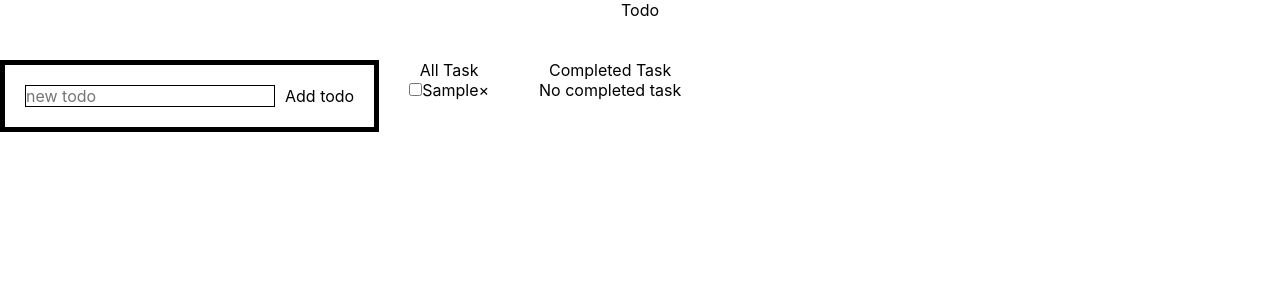
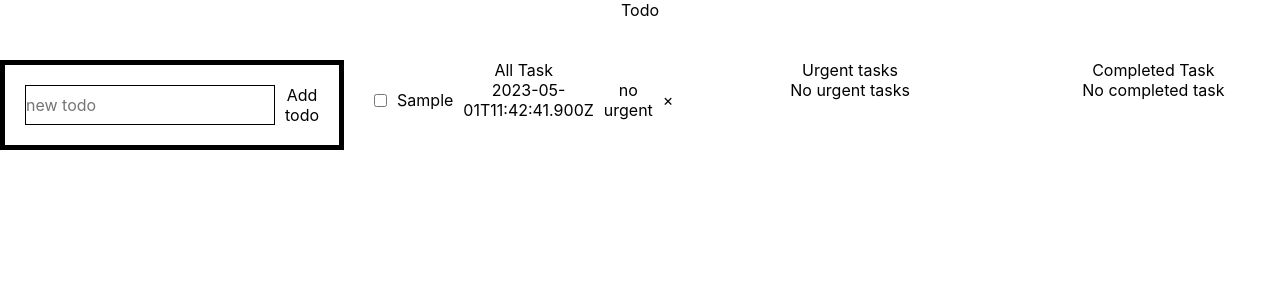
Before and after one commit to Volodymyr-bart/todo, a React (Create React App) app: page / in a window 1280 px wide. Both pictures are taken after typing "Sample" into the empty fields and a click on the button "Add todo". Shown: the top 300 px of the page. Built offline with nearby package versions, Linux system fonts and the light colour scheme.

Commit message:
add some functionals

```diff
--- a/src/components/TodoItem.tsx
+++ /dev/null
@@ -1,29 +0,0 @@
-import { FC } from "react";
-// import { useAppDispatch } from "../hooks";
-
-import store from "../store/store";
-import { toggleComplete, removeTodo } from "../store/Todo/todoSlice";
-
-interface TodoItemProps {
-  id: string;
-  title: string;
-  completed: boolean;
-}
-
-const TodoItem: FC<TodoItemProps> = ({ id, title, completed }) => {
-  // const dispatch = useAppDispatch();
-
-  return (
-    <li>
-      <input
-        type="checkbox"
-        checked={completed}
-        onChange={() => store.dispatch(toggleComplete(id))}
-      />
-      <span>{title}</span>
-      <span onClick={() => store.dispatch(removeTodo(id))}>&times;</span>
-    </li>
-  );
-};
-
-export default TodoItem;
--- /dev/null
+++ b/src/components/TodoItem/TodoItem.styled.tsx
@@ -0,0 +1,11 @@
+import styled from "styled-components";
+
+const Item = styled.li`
+  display: grid;
+  grid-template-columns: 0.5fr 2fr 2fr 1fr 0.5fr;
+  gap: 10px;
+  align-items: center;
+  justify-content: center;
+`;
+
+export default Item;
--- /dev/null
+++ b/src/components/TodoItem/TodoItem.tsx
@@ -0,0 +1,49 @@
+import { FC } from "react";
+// import { useAppDispatch } from "../hooks";
+
+import { AppDispatch } from "../../store/store";
+import {
+  toggleComplete,
+  removeTodo,
+  toggleUrgentTodo,
+} from "../../store/Todo/todoSlice";
+import Item from "./TodoItem.styled";
+import { useDispatch } from "react-redux";
+
+interface TodoItemProps {
+  id: string;
+  title: string;
+  completed: boolean;
+  urgent: boolean;
+  createData: string;
+}
+
+const TodoItem: FC<TodoItemProps> = ({
+  id,
+  title,
+  completed,
+  createData,
+  urgent,
+}) => {
+  const dispatch: AppDispatch = useDispatch();
+
+  return (
+    <Item>
+      <input
+        type="checkbox"
+        checked={completed}
+        onChange={() => dispatch(toggleComplete(id))}
+      />
+      <span>{title}</span>
+      <span>{createData}</span>
+      {urgent ? (
+        <span onClick={() => dispatch(toggleUrgentTodo(id))}>urgent</span>
+      ) : (
+        <span onClick={() => dispatch(toggleUrgentTodo(id))}>no urgent</span>
+      )}
+      <span onClick={() => dispatch(removeTodo(id))}>&times;</span>
+    </Item>
+  );
+};
+
+export default TodoItem;
--- a/src/components/TodoList/TodoList.styled.tsx
+++ b/src/components/TodoList/TodoList.styled.tsx
@@ -1,6 +1,12 @@
 import styled from "styled-components";
 
 export const BlockTasks = styled.div`
+  display: grid;
+  grid-template-columns: repeat(3, 1fr);
+  gap: 50px;
+`;
+export const List = styled.ul`
   display: flex;
-  gap:50px;
+  flex-direction: column;
+  gap: 20px;
 `;
--- a/src/components/TodoList/TodoList.tsx
+++ b/src/components/TodoList/TodoList.tsx
@@ -1,32 +1,45 @@
 import { useSelector } from "react-redux";
 import { useAppSelector } from "../../hooks";
-import TodoItem from "../TodoItem";
-import { getCompletedTasks } from "../../store/Todo/selectors";
-import { BlockTasks } from "./TodoList.styled";
+import TodoItem from "../TodoItem/TodoItem";
+import { getCompletedTasks, getUrgentTasks } from "../../store/Todo/selectors";
+import { BlockTasks, List } from "./TodoList.styled";
 
 const TodoList = () => {
   const todos = useAppSelector((state) => state.todos.list);
   const completedTasks = useSelector(getCompletedTasks);
+  const urgentTasks = useSelector(getUrgentTasks);
 
   return (
     <BlockTasks>
       <div>
         <h2>All Task</h2>
-        <ul>
-          {todos.map((todo) => (
-            <TodoItem key={todo.id} {...todo} />
-          ))}
-        </ul>
+        <List>
+          {todos?.length ? (
+            todos.map((todo) => <TodoItem key={todo.id} {...todo} />)
+          ) : (
+            <>No task</>
+          )}
+        </List>
+      </div>
+      <div>
+        <h2>Urgent tasks</h2>
+        <List>
+          {urgentTasks?.length ? (
+            urgentTasks.map((todo) => <TodoItem key={todo.id} {...todo} />)
+          ) : (
+            <>No urgent tasks</>
+          )}
+        </List>
       </div>
       <div>
         <h2>Completed Task</h2>
-        <ul>
+        <List>
           {completedTasks?.length ? (
             completedTasks.map((todo) => <TodoItem key={todo.id} {...todo} />)
           ) : (
             <>No completed task</>
           )}
-        </ul>
+        </List>
       </div>
     </BlockTasks>
   );
--- a/src/store/Todo/selectors.ts
+++ b/src/store/Todo/selectors.ts
@@ -1,9 +1,12 @@
 import { RootState } from "../store";
-
-export const todoComplete = [];
 
 export const getCompletedTasks = (state: RootState) => {
   if (state.todos.list.length) {
     return state.todos.list.filter((todo) => todo.completed);
   }
 };
+export const getUrgentTasks = (state: RootState) => {
+  if (state.todos.list.length) {
+    return state.todos.list.filter((todo) => todo.urgent === true);
+  }
+};
--- a/src/store/Todo/todoSlice.ts
+++ b/src/store/Todo/todoSlice.ts
@@ -3,7 +3,9 @@ import { createSlice, PayloadAction } from "@reduxjs/toolkit";
 type Todo = {
   id: string;
   title: string;
+  urgent: boolean;
   completed: boolean;
+  createData: string;
 };
 type TodosState = {
   list: Todo[];
@@ -22,6 +24,8 @@ const todoSlice = createSlice({
         id: new Date().toISOString(),
         title: action.payload,
         completed: false,
+        urgent: false,
+        createData: new Date().toISOString(),
       });
     },
     toggleComplete(state, action: PayloadAction<string>) {
@@ -33,9 +37,18 @@ const todoSlice = createSlice({
     removeTodo(state, action: PayloadAction<string>) {
       state.list = state.list.filter((todo) => todo.id !== action.payload);
     },
+    toggleUrgentTodo(state, action: PayloadAction<string>) {
+      const toggleUrgent = state.list.find(
+        (todo) => todo.id === action.payload
+      );
+      if (toggleUrgent) {
+        toggleUrgent.urgent = !toggleUrgent.urgent;
+      }
+    },
   },
 });
 
-export const { addTodo, toggleComplete, removeTodo } = todoSlice.actions;
+export const { addTodo, toggleComplete, removeTodo, toggleUrgentTodo } =
+  todoSlice.actions;
 
 export const todoReducer = todoSlice.reducer;
```
